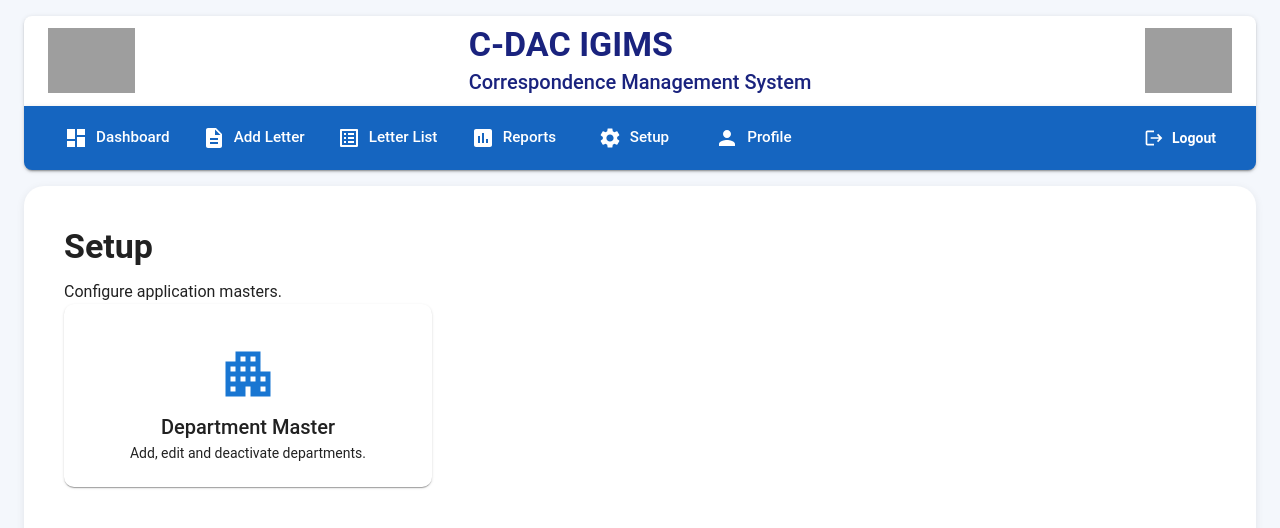
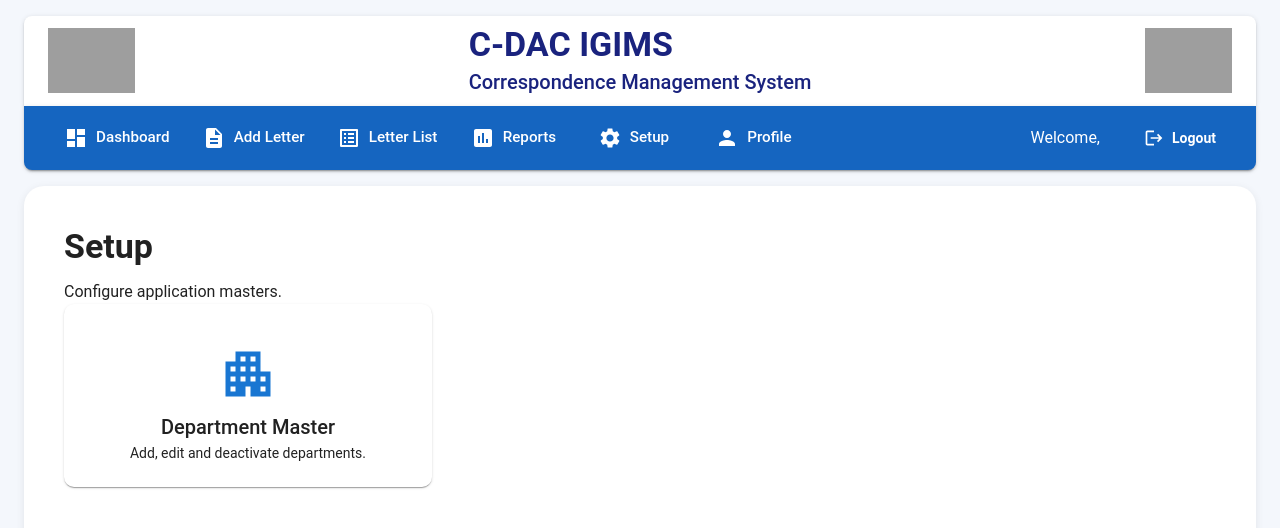
Before and after one commit to iamkumarabhishek/IT-Change-Register, a React (Vite) app in the folder frontend/: page /setup in a window 1280 px wide. Shown: the top 528 px of the page. Built offline with nearby package versions, Linux system fonts and the light colour scheme; sample sign-in values are in the browser's storage; grey boxes are pictures that could not be loaded.

Commit message:
resolved browser page refresh error

```diff
--- a/frontend/src/components/layout/DashboardHeader.jsx
+++ b/frontend/src/components/layout/DashboardHeader.jsx
@@ -5,7 +5,7 @@
 
 function DashboardHeader() {
 
-    const user = JSON.parse(localStorage.getItem("user"));
+    const user = JSON.parse(sessionStorage.getItem("user"));
 
     return (
 
@@ -62,7 +62,7 @@
 
                 <Typography variant="h6">
 
-                    Welcome, {user?.fullName}
+                    dashHeader, {user?.fullName}
 
                 </Typography>
 
--- a/frontend/src/components/layout/NavigationBar.jsx
+++ b/frontend/src/components/layout/NavigationBar.jsx
@@ -29,7 +29,9 @@
     const navigate = useNavigate();
     const location = useLocation();
 
-    const user = JSON.parse(localStorage.getItem("user"));
+    const user = JSON.parse(sessionStorage.getItem("user"));
+
+    console.log("Logged in user:", user);
 
     const menus = [
         {
@@ -152,14 +154,21 @@
                     }}
                 >
 
-                    <Typography
+                    <Box
                         sx={{
-                            color: "#FFFFFF",
-                            fontWeight: 500
+                            display: "flex",
+                            flexDirection: "column",
+                            alignItems: "flex-end",
+                            mr: 2,
+                            color: "#fff"
                         }}
                     >
-                        {user?.fullName}
-                    </Typography>
+
+
+                        <Typography fontWeight="bold">
+                            Welcome, {user?.fullName}
+                        </Typography>
+                    </Box>
 
                     <Button
                         color="inherit"
--- a/frontend/src/pages/Dashboard/DashboardPage.jsx
+++ b/frontend/src/pages/Dashboard/DashboardPage.jsx
@@ -19,7 +19,7 @@
 
 function DashboardPage() {
 
-    const user = JSON.parse(localStorage.getItem("user"));
+    const user = JSON.parse(sessionStorage.getItem("user"));
 
     return (
 
```
